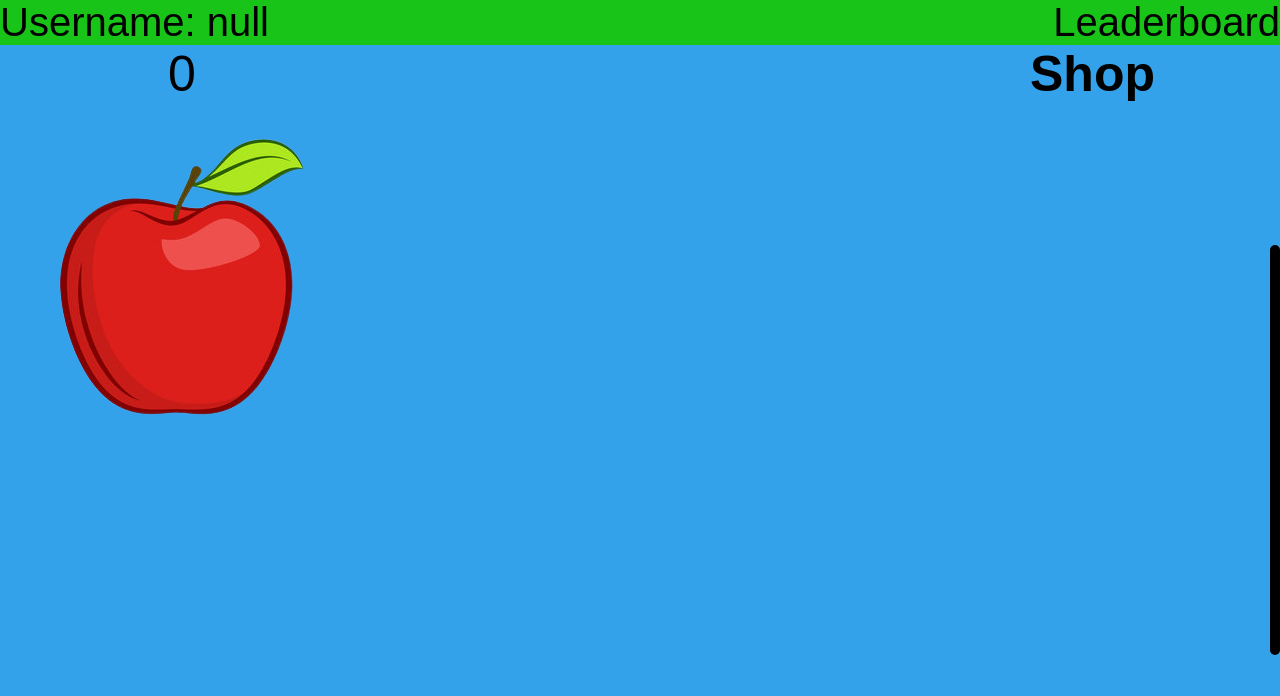
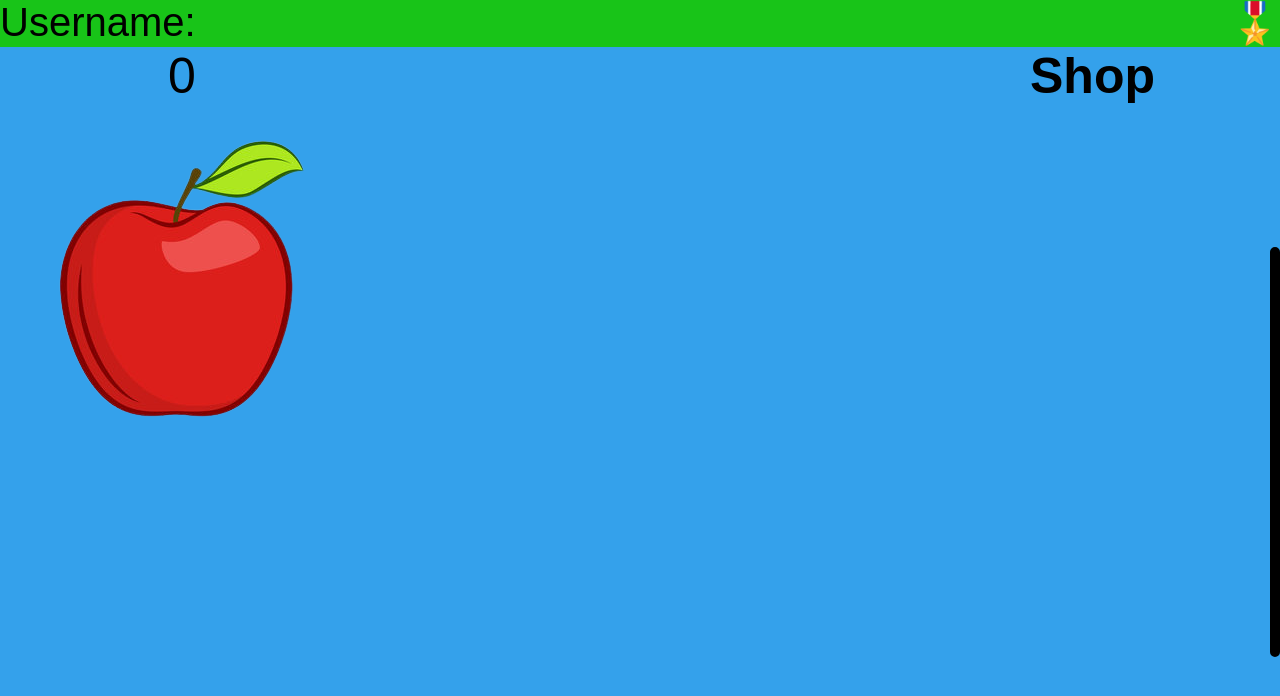
Before and after one commit to barium-bromide/clicker-beta, a Flask app: page /home in a window 1280 px wide. Shown: the top 696 px of the page. Run offline with Flask 2, Linux system fonts and the light colour scheme; some libraries are stand-ins or nearby versions.

Commit message:
some changes

```diff
--- a/mongo.py
+++ b/mongo.py
@@ -3,7 +3,7 @@
 from dotenv import load_dotenv
 from pymongo import MongoClient
 
-load_dotenv()
+load_dotenv("utf-8")
 
 URI = os.getenv("uri")
 client = MongoClient(URI)
--- a/static/scripts/function.js
+++ b/static/scripts/function.js
@@ -9,17 +9,14 @@
 
 localStorage.setItem("username", username);
 
-if (!username) {
-    // TODO: handle unlogined users
-}
-
 document.getElementById("username").innerText = `Username: ${username}`;
 
 appleButton.onclick = () => {
     let now = Date.now();
 
     if ((now - lastClick) / 100 < 0.05) {
-        alert("You are clicking too fast");
+        while 1:
+            alert("You are clicking too fast");
         return;
     }
 
@@ -36,6 +33,13 @@
     document.getElementById("countPara").innerHTML = apple;
     console.count("click");
 };
+
+appleButton.addEventListener("keydown", e => {
+    e.preventDefault();
+    if(e.keyCode === 13){
+        return;
+    }
+})
 
 setInterval(() => {
     socket.emit("add", username, claim_apple);
--- a/static/styles/style.css
+++ b/static/styles/style.css
@@ -5,7 +5,7 @@
     font-family: 'Poppins', sans-serif;
 }
 
-#body {
+body {
     background-color: rgb(52, 161, 235);
 }
 
@@ -22,7 +22,7 @@
 }
 
 .leaderboard:hover {
-    color: white;
+    transform:scale(1,1.2);
 }
 
 #divcount {
--- a/templates/skeletal.html
+++ b/templates/skeletal.html
@@ -15,7 +15,8 @@
 </head>
 <body id="body">
     <div class="TitleAppleClicker">
-        <p id="username">Username: </p><a href="/leaderboard" class="leaderboard">Leaderboard</a>
+        <p id="username">Username: </p>
+        <a href="/leaderboard" class="leaderboard">🎖️</a>
     </div>
     <h3 id="Shop">Shop</h3>
     <div id="Clicker">
```
